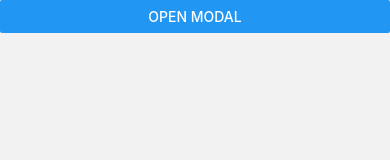
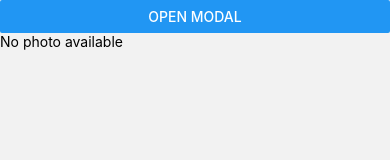
Before and after one commit to aionitel/justeatAI, a React Native app: screen /CameraPage in a window 390 px wide. Shown: the top 160 px of the page. Built offline with nearby package versions, Linux system fonts and the light colour scheme.

Commit message:
taking pictures with expo camera working

```diff
--- a/components/camera/Camera.tsx
+++ b/components/camera/Camera.tsx
@@ -1,10 +1,15 @@
 import React, { useState, useEffect, useRef } from 'react';
 import { StyleSheet, Text, View, TouchableOpacity, ScrollView, Button, SafeAreaView } from 'react-native';
 import { Camera as ExpoCamera } from 'expo-camera';
+import Entypo from 'react-native-vector-icons/Entypo'
+import { photoAtom } from '../../state/atoms';
+import { useRecoilState } from 'recoil';
 
 const Camera: React.FC<any> = ({ navigation }) => {
   const [hasPermission, setHasPermission] = useState<any>(null);
   const [type, setType] = useState(ExpoCamera.Constants.Type.back);
+  const [photo, setPhoto] = useRecoilState(photoAtom)
+  const [camera, setCamera] = useState<any>(null)
 
   useEffect(() => {
     (async () => {
@@ -21,12 +26,16 @@ const Camera: React.FC<any> = ({ navigation }) => {
   }
 
   const takePicture = async () => {
+    const options = { quality: 0.2, base64: true, skipProcessing: false }
 
+    const { uri: photo } = await camera.takePictureAsync(options)
+
+    setPhoto(photo)
   }
 
   return (
-    <View style={{ flex: 1, }}>
-      <ExpoCamera style={{ flex: 1 }} type={type}>
+    <View style={{ flex: 1, position: 'relative', justifyContent: 'flex-end'  }}>
+      <ExpoCamera style={{ flex: 1 }} type={type} ref={ref => setCamera(ref)}>
         <View style={{ flex: 1 }}>
           <TouchableOpacity
             style={{ flex: 1, marginTop: 50, marginLeft: 50 }}
@@ -41,6 +50,9 @@ const Camera: React.FC<any> = ({ navigation }) => {
           </TouchableOpacity>
         </View>
       </ExpoCamera>
+      <TouchableOpacity style={{ flex: 1, position: 'absolute', alignSelf: 'center' }} onPress={() => takePicture()}>
+        <Entypo name='circle' style={{ color: 'white' }} size={75} />
+      </TouchableOpacity>
     </View>
   )
 }
--- a/components/prediction/Prediction.tsx
+++ b/components/prediction/Prediction.tsx
@@ -4,7 +4,7 @@ import { View, Text, SafeAreaView, Button } from 'react-native'
 const Prediction: React.FC = () => {
   return (
     <View>
-      Predictions Page
+      <Text>Predictions Page</Text>
     </View>
   )
 }
--- a/package.json
+++ b/package.json
@@ -11,6 +11,7 @@
     "@react-native-async-storage/async-storage": "^1.16.1",
     "@react-navigation/bottom-tabs": "^6.2.0",
     "@react-navigation/native": "^6.0.8",
+    "@tensorflow-models/mobilenet": "^2.1.0",
     "@tensorflow/tfjs": "^3.13.0",
     "@tensorflow/tfjs-react-native": "^0.8.0",
     "expo": "~44.0.0",
--- a/pages/CameraPage.tsx
+++ b/pages/CameraPage.tsx
@@ -1,13 +1,17 @@
 import React, { useState, useEffect, useRef } from 'react';
-import { StyleSheet, Text, View, TouchableOpacity, ScrollView, Button, SafeAreaView } from 'react-native';
+import { StyleSheet, Text, View, TouchableOpacity, ScrollView, Button, SafeAreaView, Image } from 'react-native';
 import Modal from 'react-native-modal'
 import Camera from '../components/camera/Camera';
-import { predictionAtom } from '../state/atoms';
+import { predictionAtom, photoAtom } from '../state/atoms';
 import { useRecoilValue } from 'recoil';
+import * as tf from '@tensorflow/tfjs'
+import * as mobilenet from '@tensorflow-models/mobilenet'
 
 const CameraPage: React.FC<any> = ({ navigation }) => {
   const currPrediction = useRecoilValue(predictionAtom)
   const [modalVisible, setModalVisible] = useState<boolean>(false)
+  const [loading, setLoading] = useState<boolean>(false)
+  const photo = useRecoilValue(photoAtom)
 
   return (
     <SafeAreaView style={{ flex: 1, }}>
@@ -19,6 +23,7 @@ const CameraPage: React.FC<any> = ({ navigation }) => {
       </Modal>
       <Button title='Open modal' onPress={() => setModalVisible(true)} />
       {currPrediction && <Text>There is a prediction</Text>}
+      {photo ? <Image source={{ uri: photo }} style={{ flex: 1, height: 100, width: 400 }} /> : <Text>No photo available</Text>}
     </SafeAreaView>
   )
 }
--- a/state/atoms.ts
+++ b/state/atoms.ts
@@ -14,3 +14,8 @@ export const predictionAtom = atom({
   key: 'currPrediction',
   default: null as string | null
 })
+
+export const photoAtom = atom({
+  key: 'currPhoto',
+  default: '' as string | null
+})
```
Also changed, not shown: 1 other file (tests, documents, lock files or other folders).
